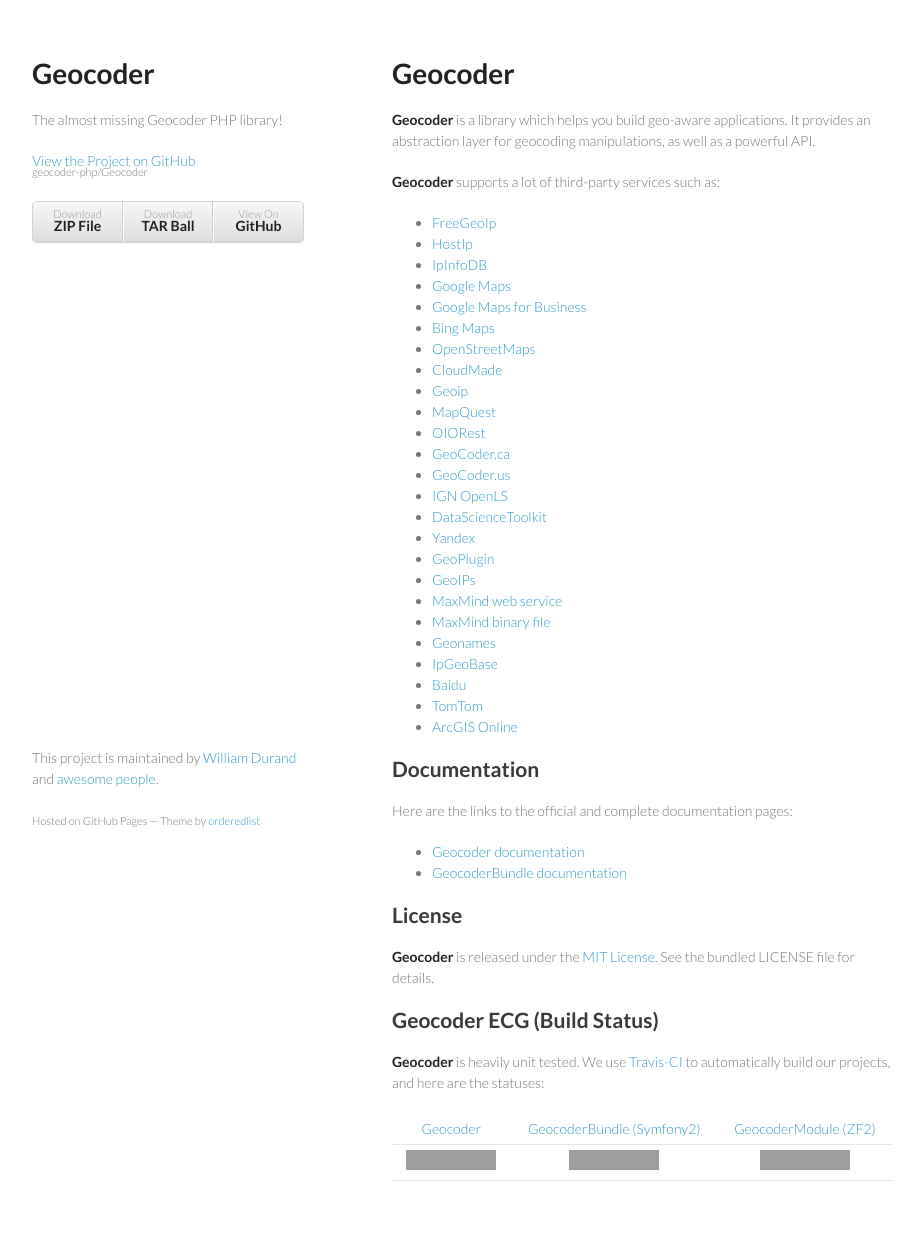
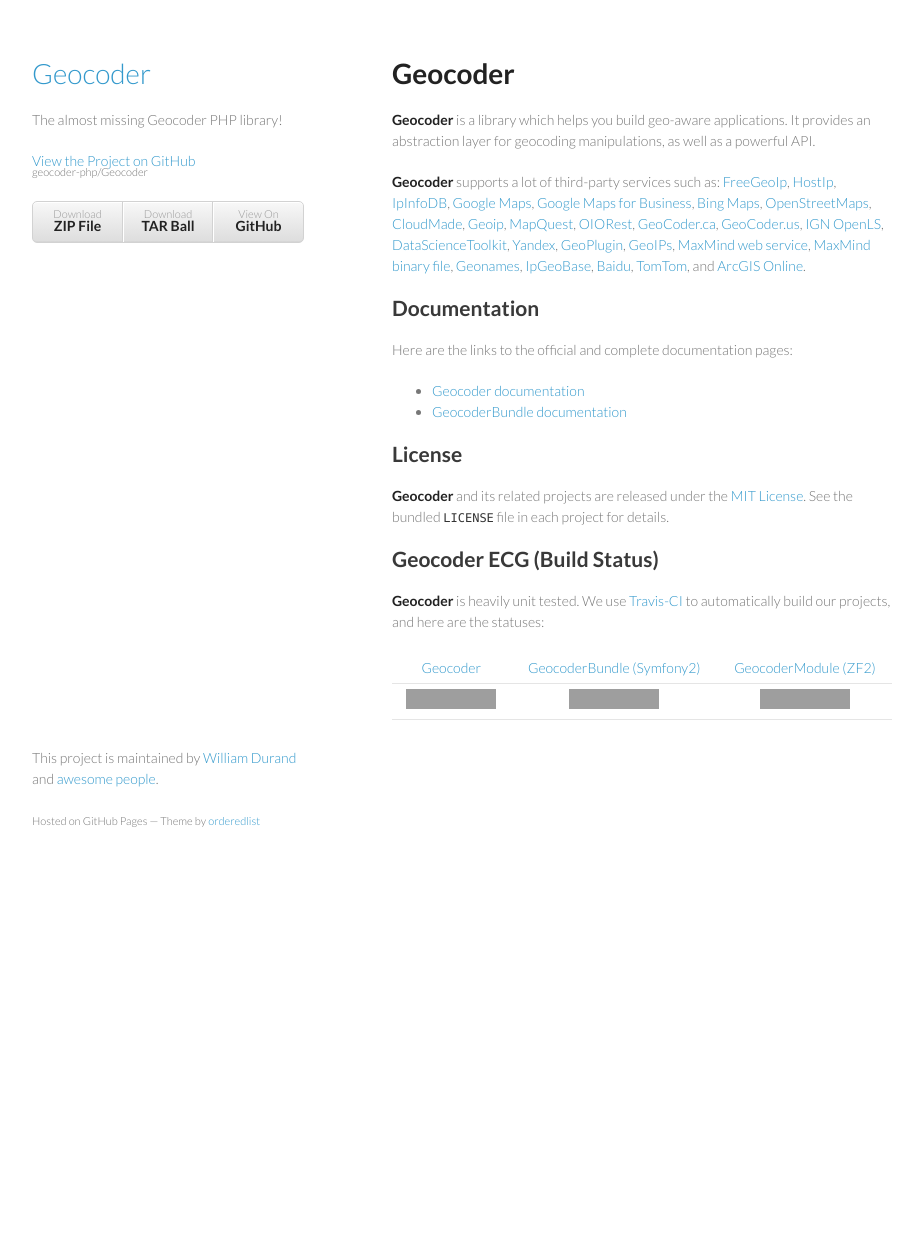
Before and after one commit to geocoder-php/geocoder-php.github.io, a Jekyll site: the page built from index.markdown, in a window 1280 px wide. Shown: the whole page, without its empty margins (178-1099 px from the left). Built offline with Jekyll 4.4.1, drawn with Linux system fonts in a browser that asks for light colours; Markdown is read by kramdown in place of the engine named in the settings; after the commit the page ends 900 px from its top, so only the background shows below that; grey boxes are pictures that could not be loaded.

Commit message:
Improve homepage

```diff
--- a/_config.yml
+++ b/_config.yml
@@ -3,6 +3,7 @@
 
 name:        Geocoder
 description: The almost missing Geocoder PHP library!
+url:         http://geocoder-php.org/
 
 travis_base_url: https://travis-ci.org/geocoder-php/
 github_base_url: https://github.com/geocoder-php/
--- a/_layouts/home.html
+++ b/_layouts/home.html
@@ -17,7 +17,7 @@
     <body>
         <div class="wrapper">
             <header>
-                <h1>{{ site.name }}</h1>
+                <h1><a href="/">{{ site.name }}</a></h1>
                 <p>{{ site.description }}</p>
 
                 <p class="view">
--- a/index.markdown
+++ b/index.markdown
@@ -14,32 +14,32 @@
 powerful API.
 
 **Geocoder** supports a lot of third-party services such as:
-
-* [FreeGeoIp](http://freegeoip.net/static/index.html)
-* [HostIp](http://www.hostip.info/)
-* [IpInfoDB](http://www.ipinfodb.com/)
-* [Google Maps](http://code.google.com/apis/maps/documentation/geocoding/)
-* [Google Maps for Business](https://developers.google.com/maps/documentation/business/webservices)
-* [Bing Maps](http://msdn.microsoft.com/en-us/library/ff701715.aspx)
-* [OpenStreetMaps](http://nominatim.openstreetmap.org/)
-* [CloudMade](http://developers.cloudmade.com/projects/show/geocoding-http-api)
-* [Geoip](http://php.net/manual/book.geoip.php)
-* [MapQuest](http://open.mapquestapi.com/)
-* [OIORest](http://geo.oiorest.dk/)
-* [GeoCoder.ca](http://geocoder.ca/)
-* [GeoCoder.us](http://geocoder.us/)
-* [IGN OpenLS](http://www.ign.fr/)
-* [DataScienceToolkit](http://www.datasciencetoolkit.org/)
-* [Yandex](http://api.yandex.com.tr/maps/doc/geocoder/desc/concepts/About.xml)
-* [GeoPlugin](http://www.geoplugin.com/webservices)
-* [GeoIPs](http://www.geoips.com/developer/geoips-api)
-* [MaxMind web service](http://dev.maxmind.com/geoip/legacy/web-services)
-* [MaxMind binary file](http://dev.maxmind.com/geoip/legacy/downloadable)
-* [Geonames](http://www.geonames.org/)
-* [IpGeoBase](http://ipgeobase.ru/)
-* [Baidu](http://developer.baidu.com/map/geocoding-api.htm)
-* [TomTom](http://developer.tomtom.com/docs/read/Geocoding)
-* [ArcGIS Online](http://resources.arcgis.com/en/help/arcgis-online-geocoding-rest-api/)
+[FreeGeoIp](http://freegeoip.net/static/index.html),
+[HostIp](http://www.hostip.info/),
+[IpInfoDB](http://www.ipinfodb.com/),
+[Google Maps](http://code.google.com/apis/maps/documentation/geocoding/),
+[Google Maps for Business](https://developers.google.com/maps/documentation/business/webservices),
+[Bing Maps](http://msdn.microsoft.com/en-us/library/ff701715.aspx),
+[OpenStreetMaps](http://nominatim.openstreetmap.org/),
+[CloudMade](http://developers.cloudmade.com/projects/show/geocoding-http-api),
+[Geoip](http://php.net/manual/book.geoip.php),
+[MapQuest](http://open.mapquestapi.com/),
+[OIORest](http://geo.oiorest.dk/),
+[GeoCoder.ca](http://geocoder.ca/),
+[GeoCoder.us](http://geocoder.us/),
+[IGN OpenLS](http://www.ign.fr/),
+[DataScienceToolkit](http://www.datasciencetoolkit.org/),
+[Yandex](http://api.yandex.com.tr/maps/doc/geocoder/desc/concepts/About.xml),
+[GeoPlugin](http://www.geoplugin.com/webservices),
+[GeoIPs](http://www.geoips.com/developer/geoips-api),
+[MaxMind web service](http://dev.maxmind.com/geoip/legacy/web-services),
+[MaxMind binary file](http://dev.maxmind.com/geoip/legacy/downloadable),
+[Geonames](http://www.geonames.org/),
+[IpGeoBase](http://ipgeobase.ru/),
+[Baidu](http://developer.baidu.com/map/geocoding-api.htm),
+[TomTom](http://developer.tomtom.com/docs/read/Geocoding),
+and
+[ArcGIS Online](http://resources.arcgis.com/en/help/arcgis-online-geocoding-rest-api/).
 
 
 Documentation
@@ -47,16 +47,16 @@
 
 Here are the links to the official and complete documentation pages:
 
-* [Geocoder documentation](/Geocoder)
+* [Geocoder documentation]({{ site.url }}Geocoder)
 * [GeocoderBundle documentation]({{ site.github_base_url }}BazingaGeocoderBundle/blob/master/Resources/doc/index.md#bazingageocoderbundle)
 
 
 License
 -------
 
-**Geocoder** is released under the [MIT
-License](http://www.tldrlegal.com/license/mit-license). See the bundled LICENSE
-file for details.
+**Geocoder** and its related projects are released under the [MIT
+License](http://www.tldrlegal.com/license/mit-license). See the bundled
+`LICENSE` file in each project for details.
 
 
 Geocoder ECG (Build Status)
@@ -80,4 +80,4 @@
         </td>
     {% endfor %}
     </tr>
-    </table>
+</table>
```
